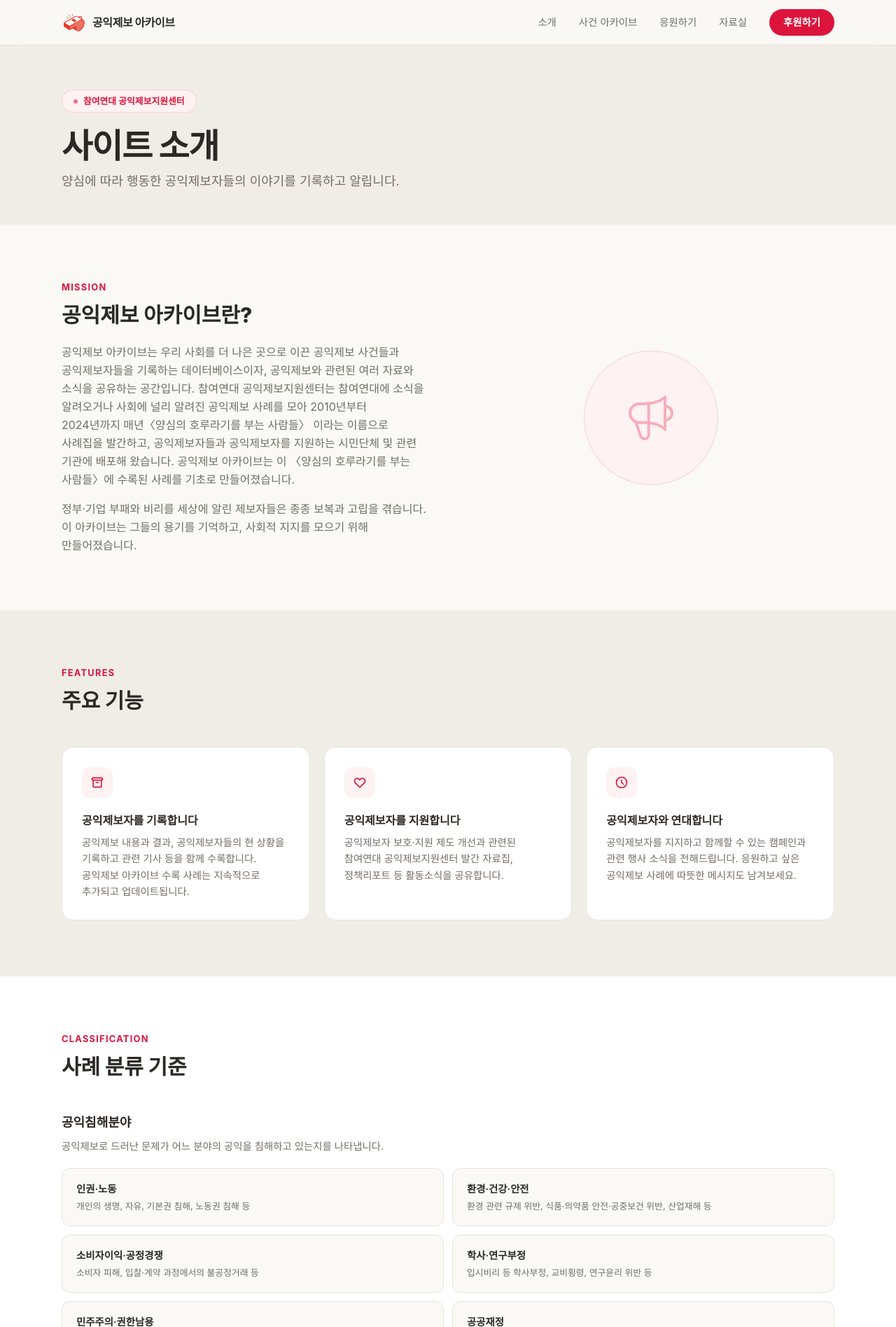
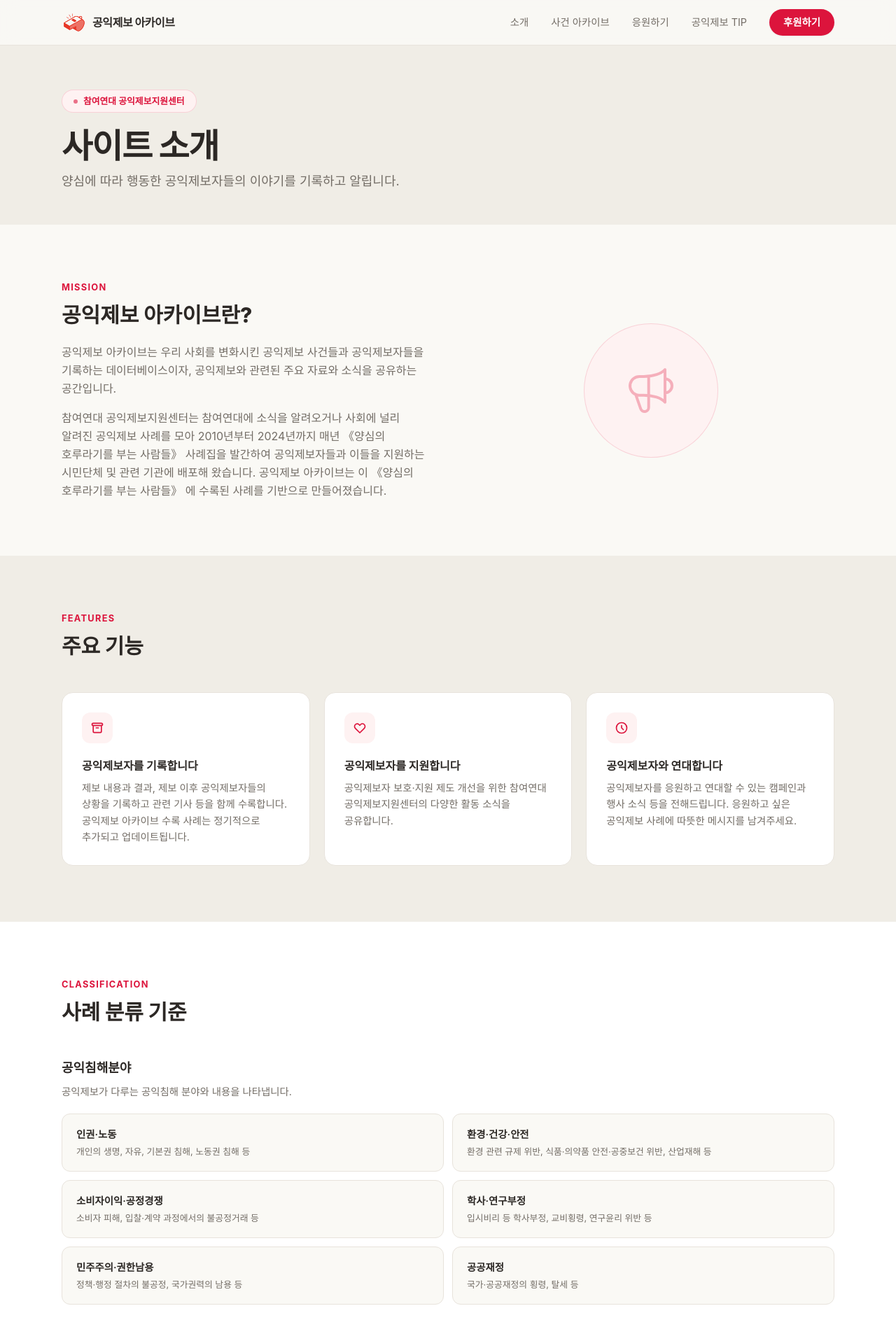
Before and after one commit to siesto-rivera/whistle, a Django app: page /about/ in a window 1280 px wide. Shown: the top 1896 px of the page at 70% size. Run offline with Django 4.2, Linux system fonts and the light colour scheme; some libraries are stand-ins or nearby versions; some web fonts are replaced.

Commit message:
공개 페이지 문구 수정 및 자료실 → 공익제보 TIP 메뉴명 변경
Co-Authored-By: Claude Sonnet 4.6 <noreply@anthropic.com>

```diff
--- a/whistle/templates/whistle/about.html
+++ b/whistle/templates/whistle/about.html
@@ -45,12 +45,9 @@
                 <p class="text-accent text-xs font-bold uppercase tracking-widest mb-3">Mission</p>
                 <h2 class="text-3xl font-extrabold text-ink mb-5 leading-tight">공익제보 아카이브란?</h2>
                 <p class="text-smoke leading-relaxed mb-4">
-                    공익제보 아카이브는 우리 사회를 더 나은 곳으로 이끈 공익제보 사건들과 공익제보자들을 기록하는 데이터베이스이자, 공익제보와 관련된 여러 자료와 소식을 공유하는 공간입니다.
-참여연대 공익제보지원센터는 참여연대에 소식을 알려오거나 사회에 널리 알려진 공익제보 사례를 모아  2010년부터 2024년까지 매년〈양심의 호루라기를 부는 사람들〉 이라는 이름으로 사례집을 발간하고, 공익제보자들과 공익제보자를 지원하는 시민단체 및 관련 기관에 배포해 왔습니다. 공익제보 아카이브는 이 〈양심의 호루라기를 부는 사람들〉에 수록된 사례를 기초로 만들어졌습니다.
-                </p>
+                    공익제보 아카이브는 우리 사회를 변화시킨 공익제보 사건들과 공익제보자들을 기록하는 데이터베이스이자, 공익제보와 관련된 주요 자료와 소식을 공유하는 공간입니다.</p>
                 <p class="text-smoke leading-relaxed">
-                    정부·기업 부패와 비리를 세상에 알린 제보자들은 종종 보복과 고립을 겪습니다.
-                    이 아카이브는 그들의 용기를 기억하고, 사회적 지지를 모으기 위해 만들어졌습니다.
+                    참여연대 공익제보지원센터는 참여연대에 소식을 알려오거나 사회에 널리 알려진 공익제보 사례를 모아  2010년부터 2024년까지 매년 《양심의 호루라기를 부는 사람들》 사례집을 발간하여 공익제보자들과 이들을 지원하는 시민단체 및 관련 기관에 배포해 왔습니다. 공익제보 아카이브는 이 《양심의 호루라기를 부는 사람들》 에 수록된 사례를 기반으로 만들어졌습니다.
                 </p>
             </div>
 
@@ -87,7 +84,7 @@
                     </svg>
                 </div>
                 <h3 class="font-bold text-ink mb-2">공익제보자를 기록합니다</h3>
-                <p class="text-sm text-smoke leading-relaxed">공익제보 내용과 결과, 공익제보자들의 현 상황을 기록하고 관련 기사 등을 함께 수록합니다. 공익제보 아카이브 수록 사례는 지속적으로 추가되고 업데이트됩니다.</p>
+                <p class="text-sm text-smoke leading-relaxed">제보 내용과 결과, 제보 이후 공익제보자들의 상황을 기록하고 관련 기사 등을 함께 수록합니다. 공익제보 아카이브 수록 사례는 정기적으로 추가되고 업데이트됩니다.</p>
             </div>
 
             <div class="fade-section about-card bg-white rounded-2xl p-7 border border-stone">
@@ -98,7 +95,8 @@
                     </svg>
                 </div>
                 <h3 class="font-bold text-ink mb-2">공익제보자를 지원합니다</h3>
-                <p class="text-sm text-smoke leading-relaxed">공익제보자 보호·지원 제도 개선과 관련된 참여연대 공익제보지원센터 발간 자료집, 정책리포트 등 활동소식을 공유합니다.</p>
+                <p class="text-sm text-smoke leading-relaxed">공익제보자 보호·지원 제도 개선을 위한 참여연대 공익제보지원센터의 다양한 활동 소식을 공유합니다.
+</p>
             </div>
 
             <div class="fade-section about-card bg-white rounded-2xl p-7 border border-stone">
@@ -109,7 +107,8 @@
                     </svg>
                 </div>
                 <h3 class="font-bold text-ink mb-2">공익제보자와 연대합니다</h3>
-                <p class="text-sm text-smoke leading-relaxed">공익제보자를 지지하고 함께할 수 있는 캠페인과 관련 행사 소식을 전해드립니다. 응원하고 싶은 공익제보 사례에 따뜻한 메시지도 남겨보세요.</p>
+                <p class="text-sm text-smoke leading-relaxed">공익제보자를 응원하고 연대할 수 있는 캠페인과 행사 소식 등을 전해드립니다. 응원하고 싶은 공익제보 사례에 따뜻한 메시지를 남겨주세요.
+</p>
             </div>
 
         </div>
@@ -131,7 +130,7 @@
             {# 공익침해분야 #}
             <div class="fade-section">
                 <h3 class="text-lg font-bold text-ink mb-2">공익침해분야</h3>
-                <p class="text-sm text-smoke leading-relaxed mb-5">공익제보로 드러난 문제가 어느 분야의 공익을 침해하고 있는지를 나타냅니다.</p>
+                <p class="text-sm text-smoke leading-relaxed mb-5">공익제보가 다루는 공익침해 분야와 내용을 나타냅니다.</p>
                 <div class="grid grid-cols-1 md:grid-cols-2 gap-3">
                     <div class="bg-beige rounded-xl px-5 py-4 border border-stone">
                         <span class="font-semibold text-sm text-ink">인권·노동</span>
@@ -163,7 +162,7 @@
             {# 신고대상 #}
             <div class="fade-section">
                 <h3 class="text-lg font-bold text-ink mb-2">신고대상</h3>
-                <p class="text-sm text-smoke leading-relaxed mb-5">공익제보로 드러난 공익침해행위를 누가 저질렀는지를 보여줍니다.</p>
+                <p class="text-sm text-smoke leading-relaxed mb-5">공익제보를 통해 드러난 공익침해행위의 대상이나 주체를 나타냅니다.</p>
                 <div class="grid grid-cols-1 md:grid-cols-2 gap-3">
                     <div class="bg-beige rounded-xl px-5 py-4 border border-stone">
                         <span class="font-semibold text-sm text-ink">행정·공공기관</span>
@@ -240,13 +239,15 @@
                 참여연대는 1994년 창립 시기부터 반부패 운동의 주요 핵심고리인 공익제보자를 보호하는 활동을 전개해 왔습니다. 현재 참여연대 공익제보지원센터는 공익제보자 보호 및 지원 활동, 공익제보자 보호 및 지원을 위한 법·제도 개선 운동 등을 진행하고 있습니다. 이와 더불어 매년 12월 우리 사회를 바꾼 공익제보자들을 선정해 〈올해의 공익제보자상〉을 시상합니다.
 </p>
             <p class="text-sm text-smoke leading-relaxed mb-6">
-공익제보 아카이브에 수록된 정보는 정보 주체(제보자)의 동의를 받아 제공된 것이며, 이후 정보 주체의 요청이 있을 경우 참여연대는 해당 정보를 삭제하거나 비실명 처리할 예정입니다
+공익제보 아카이브에 수록된 정보는 정보 주체(제보자)의 동의를 받아 제공된 것이며, 이후 정보 주체의 요청이 있을 경우 참여연대는 해당 정보를 삭제하거나 비실명 처리할 예정입니다.
 </p>
-            <p class="text-sm text-smoke leading-relaxed mb-6">
+
+            <div class="flex flex-wrap gap-6 text-sm text-smoke border-t border-stone pt-5">
+                  <p class="text-sm text-smoke leading-relaxed mb-0">
 공익제보 아카이브에 수록된 정보 활용, 정보수정, 삭제· 비실명 전환 등 관련 문의는 아래로 연락 바랍니다.
+                개인정보보호책임자: 참여연대 공익제보지원센터 팀장
             </p>
-            <div class="flex flex-wrap gap-6 text-sm text-smoke border-t border-stone pt-5">
-                <span class="flex items-center gap-1.5">
+                <span class="flex items-center gap-1.5"> 참여연대 공익제보지원센터
                     <svg class="w-4 h-4 text-accent" fill="none" stroke="currentColor" viewBox="0 0 24 24">
                         <path stroke-linecap="round" stroke-linejoin="round" stroke-width="2" d="M3 5a2 2 0 012-2h3.28a1 1 0 01.948.684l1.498 4.493a1 1 0 01-.502 1.21l-2.257 1.13a11.042 11.042 0 005.516 5.516l1.13-2.257a1 1 0 011.21-.502l4.493 1.498a1 1 0 01.684.949V19a2 2 0 01-2 2h-1C9.716 21 3 14.284 3 6V5z"/>
                     </svg>
--- a/whistle/templates/whistle/layout_whistle_public.html
+++ b/whistle/templates/whistle/layout_whistle_public.html
@@ -118,7 +118,7 @@
             <a href="/about/"                            class="text-sm text-smoke hover:text-ink transition-colors">소개</a>
             <a href="{% url 'whistle_home' %}#archive"   class="text-sm text-smoke hover:text-ink transition-colors">사건 아카이브</a>
             <a href="{% url 'whistle_home' %}#cheer"     class="text-sm text-smoke hover:text-ink transition-colors">응원하기</a>
-            <a href="{% url 'whistle_home' %}#resources" class="text-sm text-smoke hover:text-ink transition-colors">자료실</a>
+            <a href="{% url 'whistle_home' %}#resources" class="text-sm text-smoke hover:text-ink transition-colors">공익제보 TIP</a>
             {% if user.is_authenticated %}
             <a href="{% url 'whistle:case_list' %}" class="text-sm text-smoke hover:text-ink transition-colors">관리</a>
             <a href="{% url 'logout' %}" class="text-sm text-smoke hover:text-accent transition-colors">로그아웃</a>
@@ -144,7 +144,7 @@
             <a href="/about/"                            class="text-sm text-smoke">소개</a>
             <a href="{% url 'whistle_home' %}#archive"   class="text-sm text-smoke">사건 아카이브</a>
             <a href="{% url 'whistle_home' %}#cheer"     class="text-sm text-smoke">응원하기</a>
-            <a href="{% url 'whistle_home' %}#resources" class="text-sm text-smoke">자료실</a>
+            <a href="{% url 'whistle_home' %}#resources" class="text-sm text-smoke">공익제보 TIP</a>
             <a href="https://box.donus.org/box/peoplepower21/whistleblower" target="_blank"
                class="text-sm font-semibold text-accent">후원하기 →</a>
         </div>
@@ -166,8 +166,8 @@
                     공익제보 아카이브
                 </div>
                 <p class="text-white/50 text-sm leading-relaxed max-w-md">
-                    참여연대 공익제보지원센터가 운영하는 공익제보자 데이터베이스입니다.<br>
-                    더 나은 공익제보자 보호제도를 만들기 위한 기초 자료로 활용됩니다.
+                    참여연대 공익제보지원센터에서 운영하는 공익제보 데이터베이스입니다.<br>
+우리 사회를 변화시킨 공익제보 사건들과 공익제보자들을 기록합니다.
                 </p>
             </div>
 
```
Also changed, not shown: whistle/templates/whistle/home.html (+7 -8 lines).
